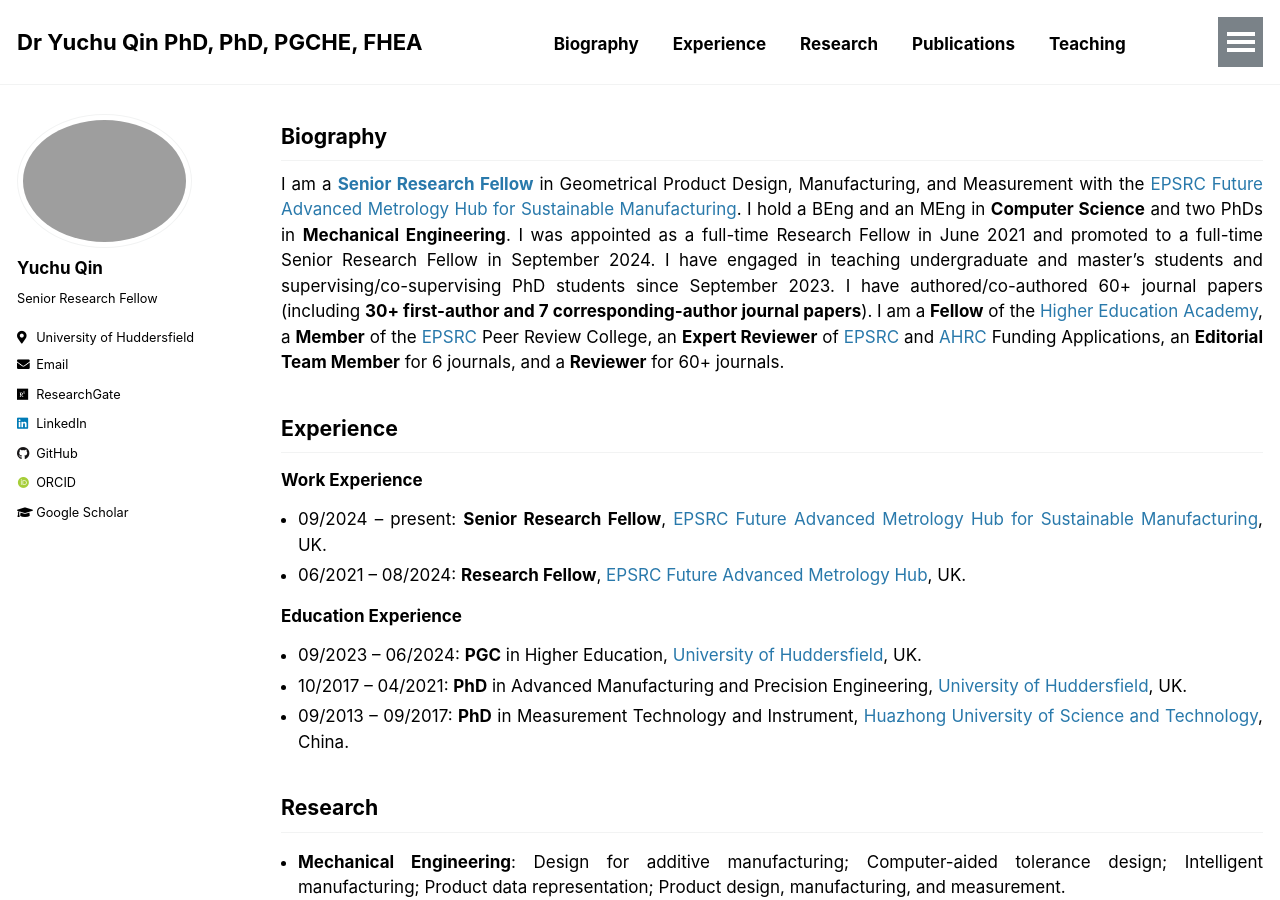
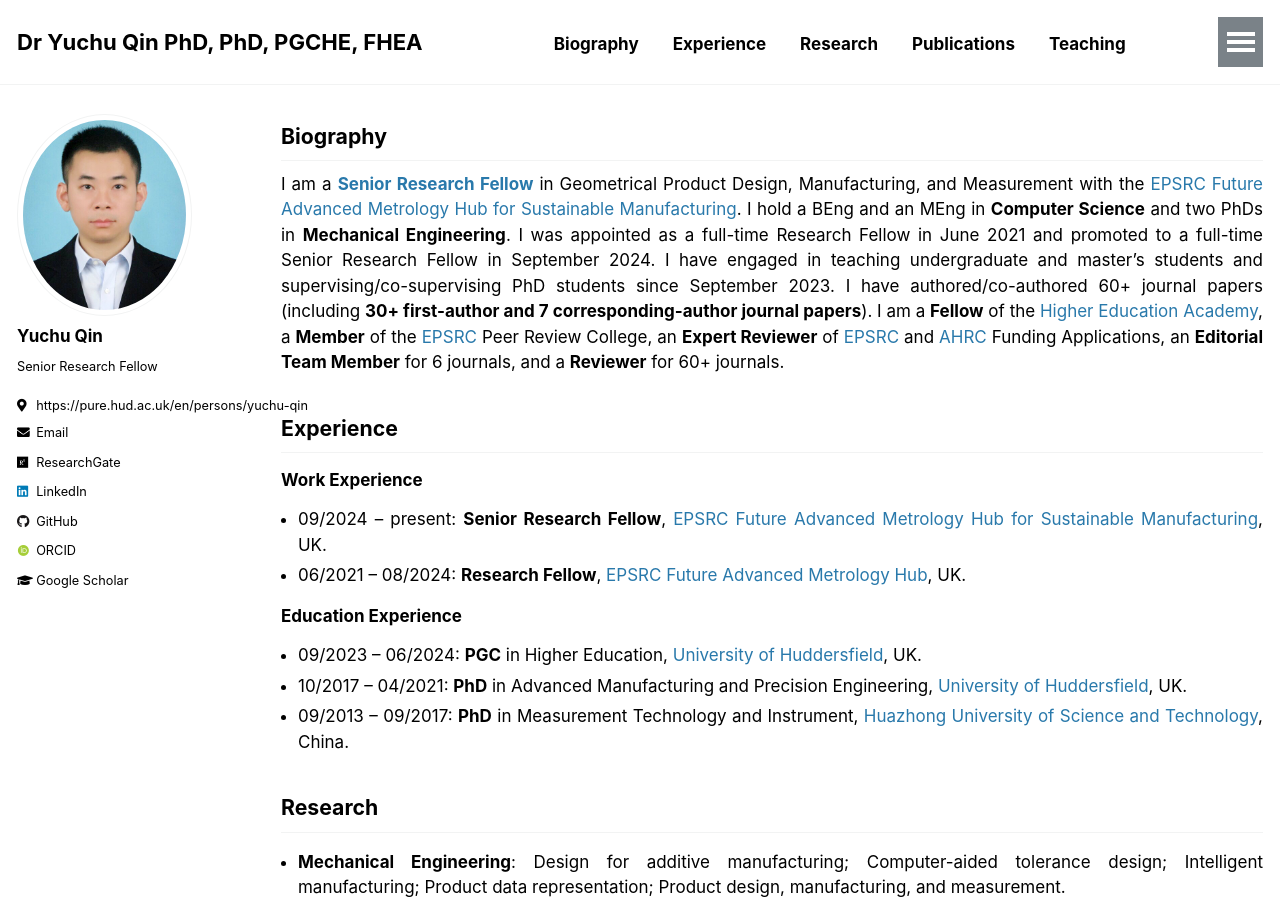
Before and after one commit to yuchu-qin/yuchu-qin.github.io, a Jekyll site: the page built from _pages/index.md, in a window 1280 px wide and 900 px high. Built offline with Jekyll 4.4.1, drawn with Linux system fonts in a browser that asks for light colours; some web fonts are replaced; our own code applies the rules of GitHub Pages for plain Markdown files.

Commit message:
Update _config.yml

```diff
--- a/_config.yml
+++ b/_config.yml
@@ -85,10 +85,10 @@ analytics:
 # Site Author
 author:
   name             : "Yuchu Qin"
-  avatar           : "yuchu.jpg"
+  avatar           : "myprofile.JPG"
   bio              : "Senior Research Fellow"
   location         :
-  employer         : "University of Huddersfield"
+  employer         : "https://pure.hud.ac.uk/en/persons/yuchu-qin"
   pubmed           :
   googlescholar    : "https://scholar.google.com/citations?user=hFWFwUgAAAAJ&hl=en"
   email            : "y.qin@hud.ac.uk"
```
